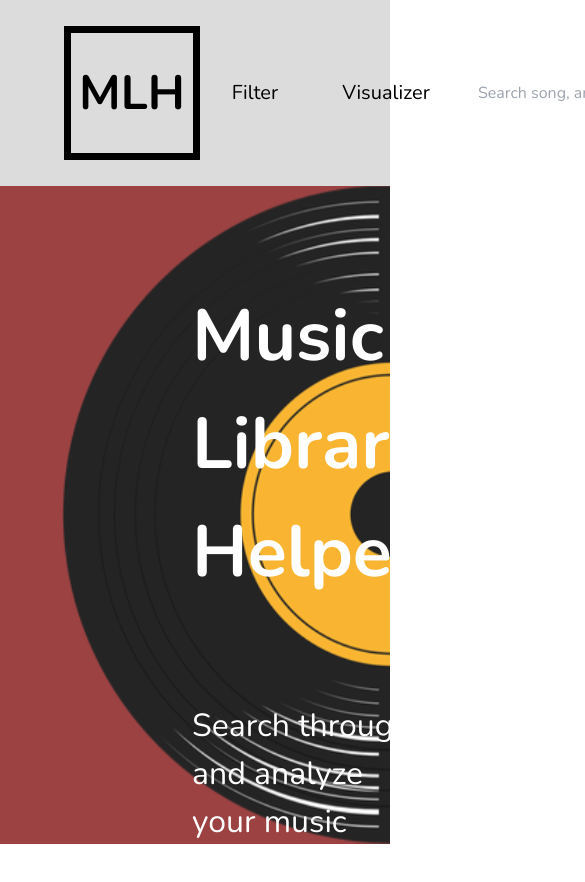
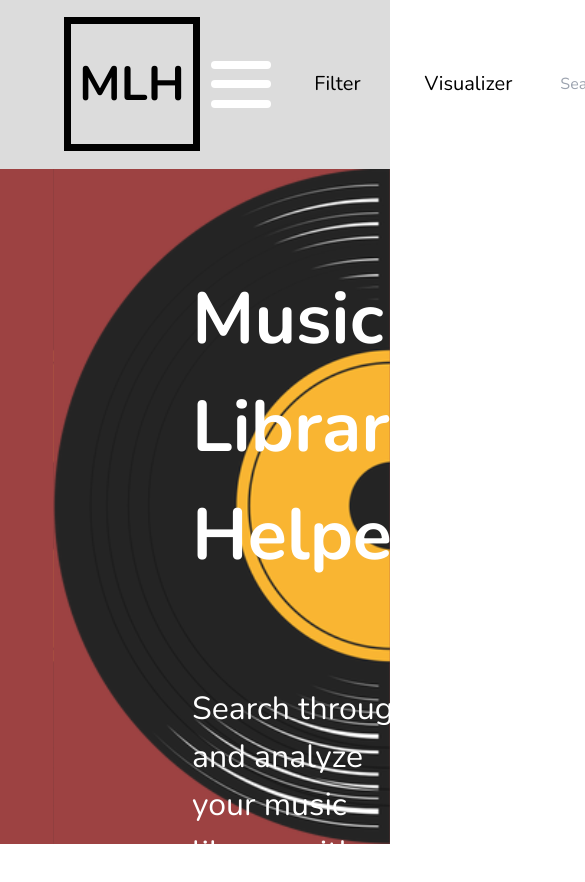
Before and after one commit to Bayohazard/music-library-visualizer, a React (Create React App) app: page / in a window 390 px wide. Shown: the top 882 px of the page, 585 px wide, since content can reach past the window. Built offline with nearby package versions, Linux system fonts and the light colour scheme.

Commit message:
Create hamburger icon and move navigation links to component

```diff
--- a/src/App.css
+++ b/src/App.css
@@ -17,7 +17,7 @@ body {
 
 main {
   background-color: #9d4242;
-  height: 78vh;
+  height: 80vh;
 }
 
 h1 {
@@ -48,7 +48,7 @@ input[type="text"]:focus {
 }
 
 .Header {
-  min-height: 22vh;
+  min-height: 20vh;
   background-color: #dcdcdc;
 }
 
@@ -64,6 +64,15 @@ input[type="text"]:focus {
   border: 7px solid black;
 }
 
+.HamburgerIcon span {
+  display: block;
+  margin: 0.70rem;
+  height: 0.5rem;
+  width: 3.75rem;
+  background: #ffffff;
+  border-radius: 0.5rem;
+}
+
 .subheading {
   font-size: 2rem;
   font-weight: 300;
--- /dev/null
+++ b/src/components/HamburgerIcon.js
@@ -0,0 +1,13 @@
+import React from 'react';
+
+function HamburgerIcon() {
+  return (
+    <div className="HamburgerIcon">
+      <span></span>
+      <span></span>
+      <span></span>
+    </div>
+  );
+}
+
+export default HamburgerIcon;
--- a/src/components/Header.js
+++ b/src/components/Header.js
@@ -1,26 +1,15 @@
 import React from 'react';
 import Logo from './Logo';
 import SearchBar from './SearchBar';
-import { Link } from 'react-router-dom';
+import HamburgerIcon from './HamburgerIcon';
+import NavigationLinks from './NavigationLinks';
 
 function Header(props) {
   return (
     <header className="Header flex items-center px-16">
       <Logo />
-      <nav className="flex justify-center ml-auto">
-        <ul className="flex justify-around">
-          <li className="px-8">
-            <Link className="nav-item" to="/filter">
-              Filter
-            </Link>
-          </li>
-          <li className="px-8">
-            <Link className="nav-item" to="/visualizer">
-              Visualizer
-            </Link>
-          </li>
-        </ul>
-      </nav>
+      <HamburgerIcon />
+      <NavigationLinks />
       <SearchBar placeholder="Search song, artist, album.." />
     </header>
   );
--- /dev/null
+++ b/src/components/NavigationLinks.js
@@ -0,0 +1,23 @@
+import React from 'react';
+import { Link } from 'react-router-dom';
+
+function NavigationLinks(props) {
+  return (
+    <nav className="flex justify-center ml-auto">
+      <ul className="flex justify-around">
+        <li className="px-8">
+          <Link className="nav-item" to="/filter">
+            Filter
+          </Link>
+        </li>
+        <li className="px-8">
+          <Link className="nav-item" to="/visualizer">
+            Visualizer
+          </Link>
+        </li>
+      </ul>
+    </nav>
+  );
+}
+
+export default NavigationLinks;
```
